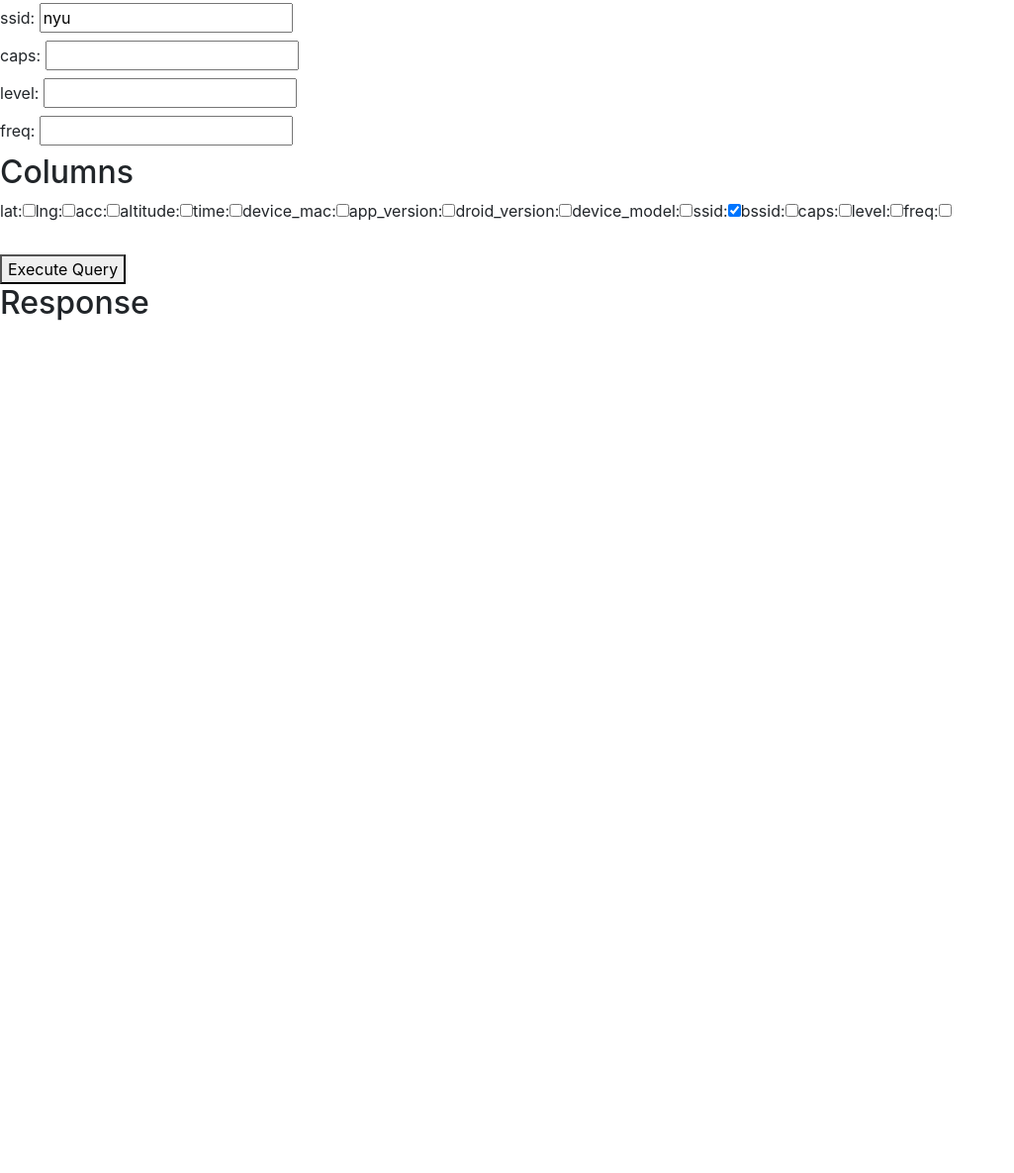
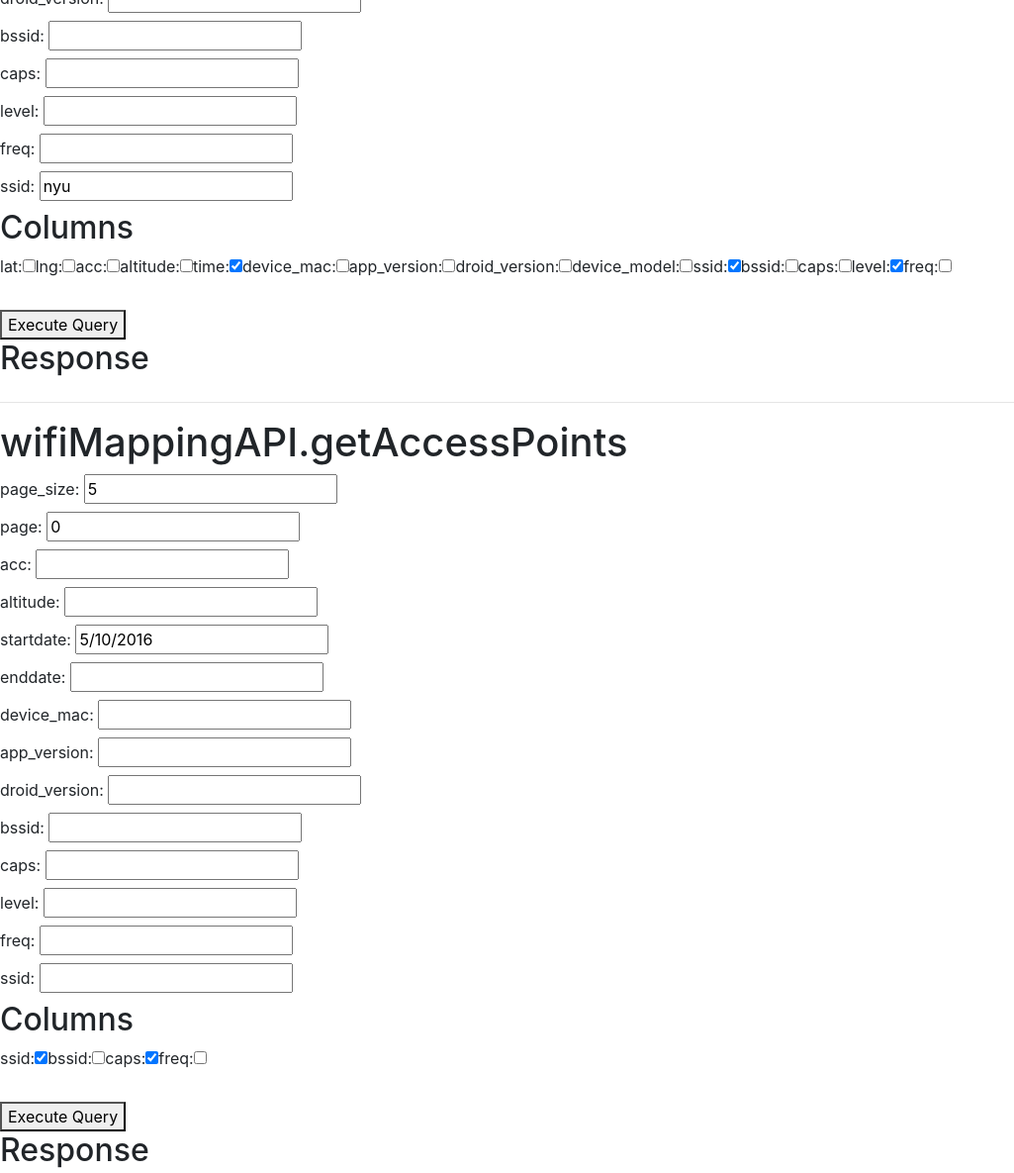
Before and after one commit to wifimapping/jsapi, a website: page demo/index.html in a window 1280 px wide. Shown: the part 377-1562 px from the top of the page at 99% size, without its empty margins (0-1025 px from the left). Before the commit the page ends 800 px from the top, so only its background shows below. Drawn offline with nearby package versions, Linux system fonts and the light colour scheme.

Commit message:
adding getap function

```diff
--- a/demo/index.html
+++ b/demo/index.html
@@ -8,7 +8,9 @@
   <script src="index.js"></script>
   <script src="../src/wifimappingapi.js"></script>
 </head>
-<body ng-controller="DemoCtrl">
+<body>
+    <h1>wifiMappingAPI.query</h1>
+    <div ng-controller="DemoCtrl">
         <div ng-repeat="(key,value) in params">
             <label>{{key}}: <input type="text" ng-model='params[key]'></label>
         </div>
@@ -20,6 +22,21 @@
         <br/><button ng-click="execute()"> Execute Query </button>
         <h2>Response</h2>
         <pre>{{text}}</pre>
+    </div>
+    <hr/>
+    <h1>wifiMappingAPI.getAccessPoints</h1>
+    <div ng-controller="DemoCtrl2">
+        <div ng-repeat="(key,value) in params">
+            <label>{{key}}: <input type="text" ng-model='params[key]'></label>
+        </div>
 
+        <h2> Columns </h2>
+        <div>
+            <label ng-repeat="(key,value) in columns">   {{key}}:<input type="checkbox" ng-model="columns[key]"></label>
+        </div>
+        <br/><button ng-click="execute()"> Execute Query </button>
+        <h2>Response</h2>
+        <pre>{{text}}</pre>
+    </div>
 </body>
 </html>
--- a/demo/index.js
+++ b/demo/index.js
@@ -1,39 +1,24 @@
 angular
 .module('DemoApp', ['WifiMapping'])
 .controller('DemoCtrl', function($scope, wifiMappingAPI) {
-    $scope.params = {
-        page_size: 5,
-        page: 0,
-        acc: '',
-        altitude: '',
-        startdate: '5/10/2016',
-        enddate: '',
-        device_mac: '',
-        app_version: '',
-        droid_version: '',
-        bssid: '',
-        ssid: 'nyu',
-        caps: '',
-        level: '',
-        freq: ''
-    };
+    $scope.params = {};
+    for (var i in wifiMappingAPI.queryParams) {
+        $scope.params[wifiMappingAPI.queryParams[i]] = null;
+    }
+    delete $scope.params['columns'];
+    $scope.params['page_size'] = 5;
+    $scope.params['page'] = 0;
+    $scope.params['startdate'] = '5/10/2016';
+    $scope.params['ssid'] = 'nyu';
 
-    $scope.columns = {
-        lat: false,
-        lng: false,
-        acc: false,
-        altitude: false,
-        time: false,
-        device_mac: false,
-        app_version: false,
-        droid_version: false,
-        device_model: false,
-        ssid: true,
-        bssid: false,
-        caps: false,
-        level: false,
-        freq: false
-    };
+    $scope.columns = {};
+    for (var i in wifiMappingAPI.queryColumns) {
+        $scope.columns[wifiMappingAPI.queryColumns[i]] = false;
+    }
+
+    $scope.columns['ssid'] = true;
+    $scope.columns['level'] = true;
+    $scope.columns['time'] = true;
 
     $scope.execute = function() {
         $scope.text = 'Pending...';
@@ -54,4 +39,41 @@ angular
             $scope.text = res;
         });
     }
+})
+.controller('DemoCtrl2', function($scope, wifiMappingAPI) {
+    $scope.params = {};
+    for (var i in wifiMappingAPI.queryParams) {
+        $scope.params[wifiMappingAPI.queryParams[i]] = null;
+    }
+    delete $scope.params['columns'];
+    $scope.params['page_size'] = 5;
+    $scope.params['page'] = 0;
+    $scope.params['startdate'] = '5/10/2016';
+
+    $scope.columns = {};
+    for (var i in wifiMappingAPI.apColumns) {
+        $scope.columns[wifiMappingAPI.apColumns[i]] = false;
+    }
+    $scope.columns['ssid'] = true;
+    $scope.columns['caps'] = true;
+
+    $scope.execute = function() {
+        $scope.text = 'Pending...';
+
+        var columns = [];
+        for (var col in $scope.columns) {
+            if ($scope.columns[col]) {
+                columns.push(col);
+            }
+        }
+        var params = {columns: columns};
+        for (param in $scope.params) {
+            if ($scope.params[param]) {
+                params[param] = $scope.params[param];
+            }
+        }
+        wifiMappingAPI.getAccessPoints(params).then(function(res) {
+            $scope.text = res;
+        });
+    }
 });
--- a/src/wifimappingapi.js
+++ b/src/wifimappingapi.js
@@ -13,17 +13,24 @@ var MAPPING = {
     //'lon': 'lng'
 };
 
+// List of valid parameters
 var PARAMS = [
     'page_size', 'page', 'acc', 'altitude', 'startdate',
     'enddate', 'device_mac', 'app_version', 'droid_version',
     'bssid', 'caps', 'level', 'freq',
-    // 'columns', 'ssid',
+    'columns', 'ssid',
 ];
 
+// List of valid columns for query
 var QUERY_COLUMNS = [
     'lat', 'lng', 'acc', 'altitude', 'time', 'device_mac',
     'app_version', 'droid_version', 'device_model', 'ssid', 'bssid',
     'caps', 'level', 'freq'
+];
+
+// List of valid columns for getAccessPoints
+var AP_COLUMNS = [
+    'ssid', 'bssid', 'caps', 'freq'
 ];
 
 /*
@@ -64,6 +71,10 @@ function getRequestParams(validParams, validColumns, params) {
     };
 
     for (param in params) {
+        if (['ssid', 'columns'].indexOf(param) >= 0) {
+            continue;
+        }
+
         if (validParams.indexOf(param) >= 0) {
             if (param in MAPPING) {
                 queryParams[MAPPING[param]] = params[param];
@@ -81,6 +92,10 @@ angular
 .provider('wifiMappingAPI', function() {
     this.$get = ['$http', function($http) {
         return {
+
+            queryParams: PARAMS,
+            queryColumns: QUERY_COLUMNS,
+            apColumns: AP_COLUMNS,
 
             /*
                 Query the API for individual scans.  Accepts an object `params`
@@ -115,8 +130,37 @@ angular
                 });
             },
 
-            getAccessPoints: function() {
+            /*
+                Query the API for unique access points.
+                Accepts an object `params` with the following properties:
 
+                    * page_size: Number of responses
+                    * page: when using page size, which page to return.
+                        Starts at 0.
+                    * columns: a list of columns to return.  Available columns
+                        are: ssid, bssid, caps, and freq.
+                    * acc: accuracy greater than or equal to the given value
+                    * startdate: date grater than or equal to this date
+                    * enddate: date less than this date
+                    * device_mac: scan done by the given device mac address
+                    * app_version: scan done by given app version
+                    * droid_version: scan done by phone with given android version
+                    * device_model: scan done by phone of given model
+                    * ssid: a single ssid or list of ssids
+                    * bssid: equal to the given bssid
+                    * caps: contains a given capability. i.e. `wps`
+                    * level: greater than or equal to the given
+                        signal strength
+                    * freq: Equal to the specified frequency
+             */
+            getAccessPoints: function(params) {
+                var queryParams = getRequestParams(PARAMS, AP_COLUMNS, params);
+                queryParams['distinct'] = 1;
+                return $http.get(URL, {
+                    params: queryParams
+                }).then(function(res) {
+                    return res.data;
+                });
             }
         }
     }];
```
Also changed, not shown: README.md. Lines whose indentation alone changed are shown as unchanged.
